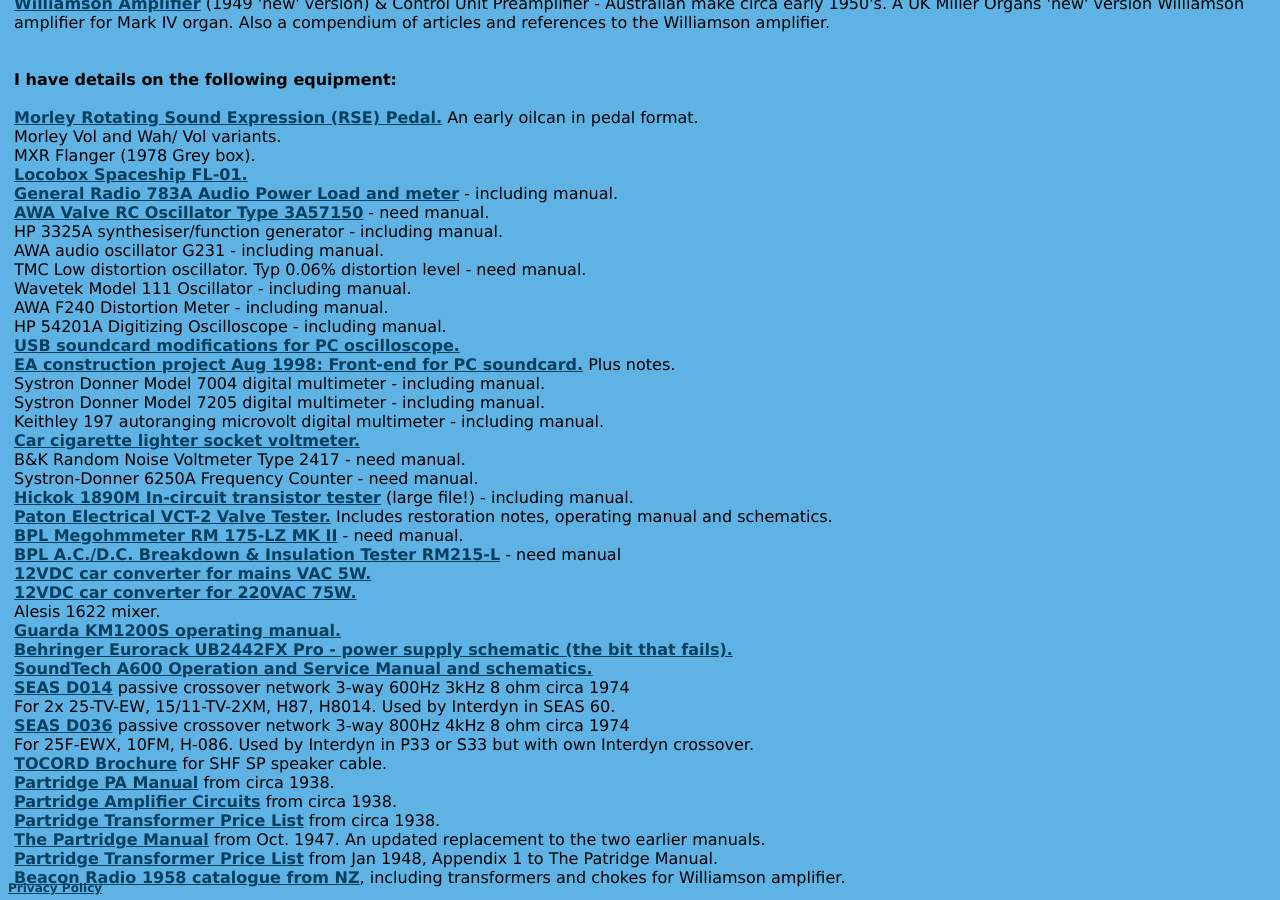
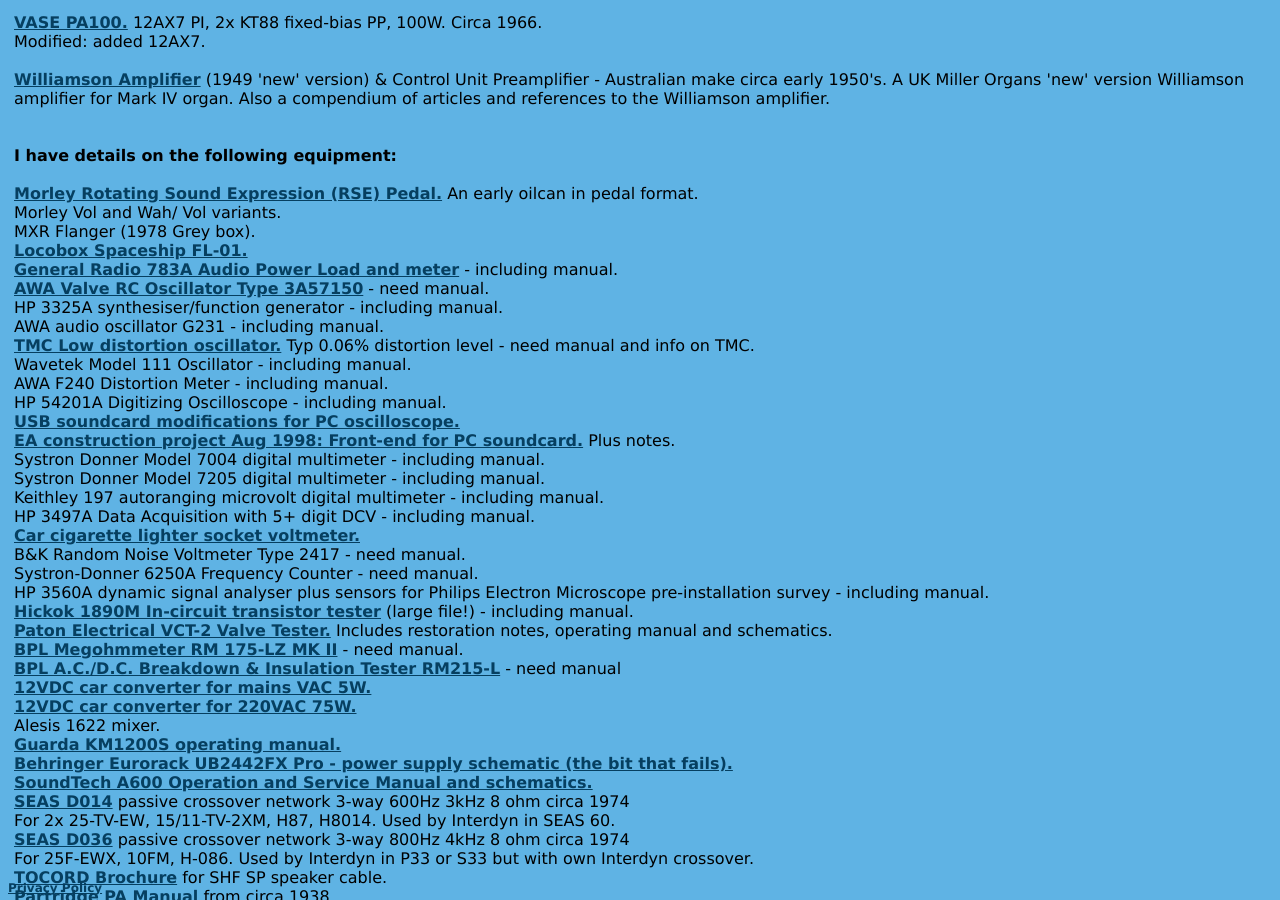
Before and after one commit to michael-robbins/michael-robbins.github.io, a Jekyll site: the page built from projects/amplifier.html, in a window 1280 px wide and 900 px high, scrolled down 2503 px. Built offline with Jekyll 4.4.1, drawn with Linux system fonts in a browser that asks for light colours; some of the changed text lies outside the part shown.

Commit message:
Update amplifier.html

```diff
--- a/projects/amplifier.html
+++ b/projects/amplifier.html
@@ -49,6 +49,9 @@
       <a href="/static/Australian Sound A13.pdf">Australian Sound Systems A13 amplifier</a> circa 1946-7. Australian Sound Systems from Melbourne closed in 1947. Three input (MIC, PU, Radio) channel PA amplifier. 6J7 anode load RC tone. Voltage divider PI common cathode biased 6SN7. 6V6G cathode biased PP.
       <br />
       <br />
+      AWA PA30BZ.  Two MIC input channels, plus phono and radio, 30W. KT88 individual cathode biased UL output stage, with optical limiter  Circa mid 1960's.
+      <br />
+      <br />
       <a href="/static/Inside rear 1a.jpg">AWA PA774.</a>MIC input 12AX7 triode stage, with PU mixer 12AX7 triode stage, 2x 6BM8 cathode biased PP with floating paraphase PI, 8W. Circa mid 1960's.
       <br />
       <a href="/static/AWA AMPLIFIER TYPE PA774 No2.pdf">Details on restoration of 2nd amp.</a>
@@ -170,7 +176,7 @@
       <br />
       AWA audio oscillator G231 - including manual.
       <br />
-      TMC Low distortion oscillator. Typ 0.06% distortion level - need manual.
+      <a href="/static/TMC Low Distortion Oscillator.pdf.pdf">TMC Low distortion oscillator.</a> Typ 0.06% distortion level - need manual and info on TMC.
       <br />
       Wavetek Model 111 Oscillator - including manual.
       <br />
@@ -188,11 +194,15 @@
       <br />
       Keithley 197 autoranging microvolt digital multimeter - including manual.
       <br />
+      HP 3497A Data Acquisition with 5+ digit DCV - including manual.
+      <br />
       <a href="/static/Car voltmeter info.pdf">Car cigarette lighter socket voltmeter.</a>
       <br />
       B&K Random Noise Voltmeter Type 2417 - need manual.
       <br />
       Systron-Donner 6250A Frequency Counter - need manual.
+      <br />
+      HP 3560A dynamic signal analyser plus sensors for Philips Electron Microscope pre-installation survey - including manual.
       <br />
       <a href="/static/Hickok 1890M info.pdf">Hickok 1890M In-circuit transistor tester</a> (large file!) - including manual.
       <br />
```
Also changed, not shown: other parts of projects/amplifier.html (+3 -0 lines).
